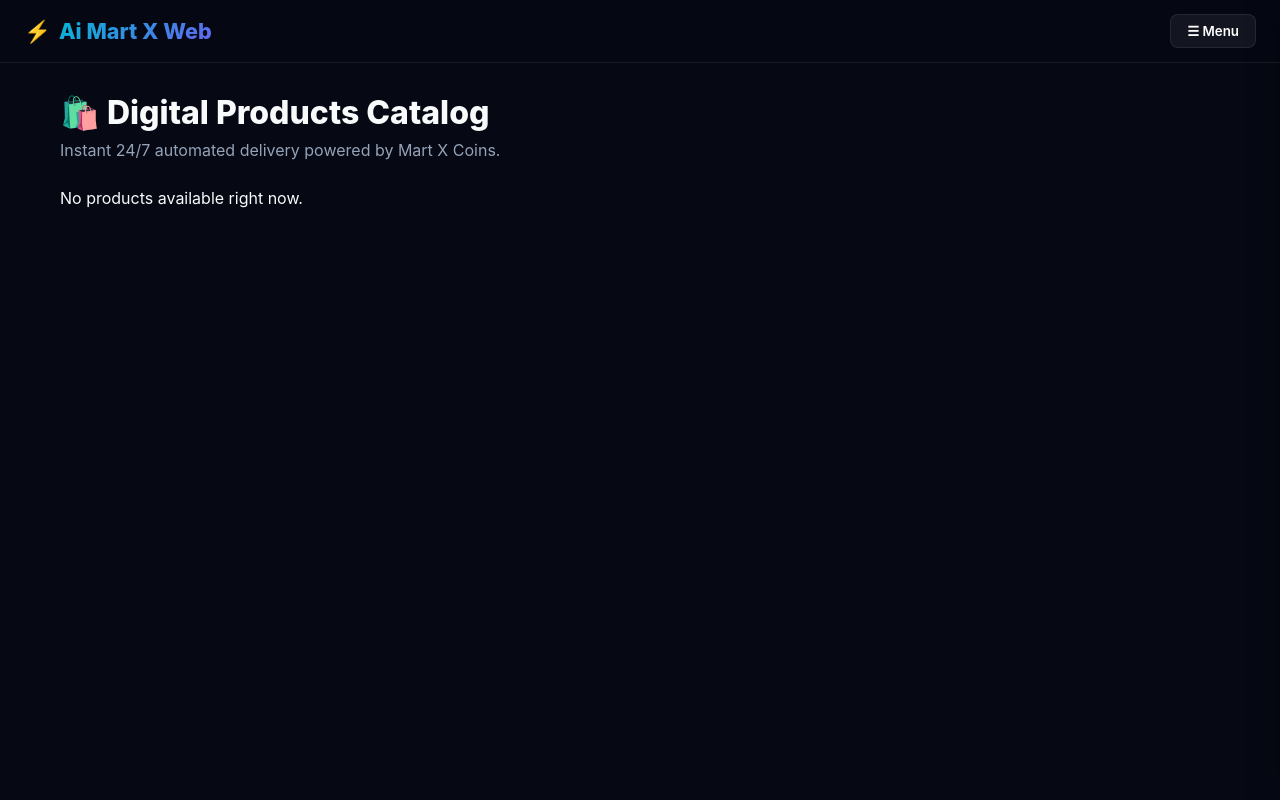
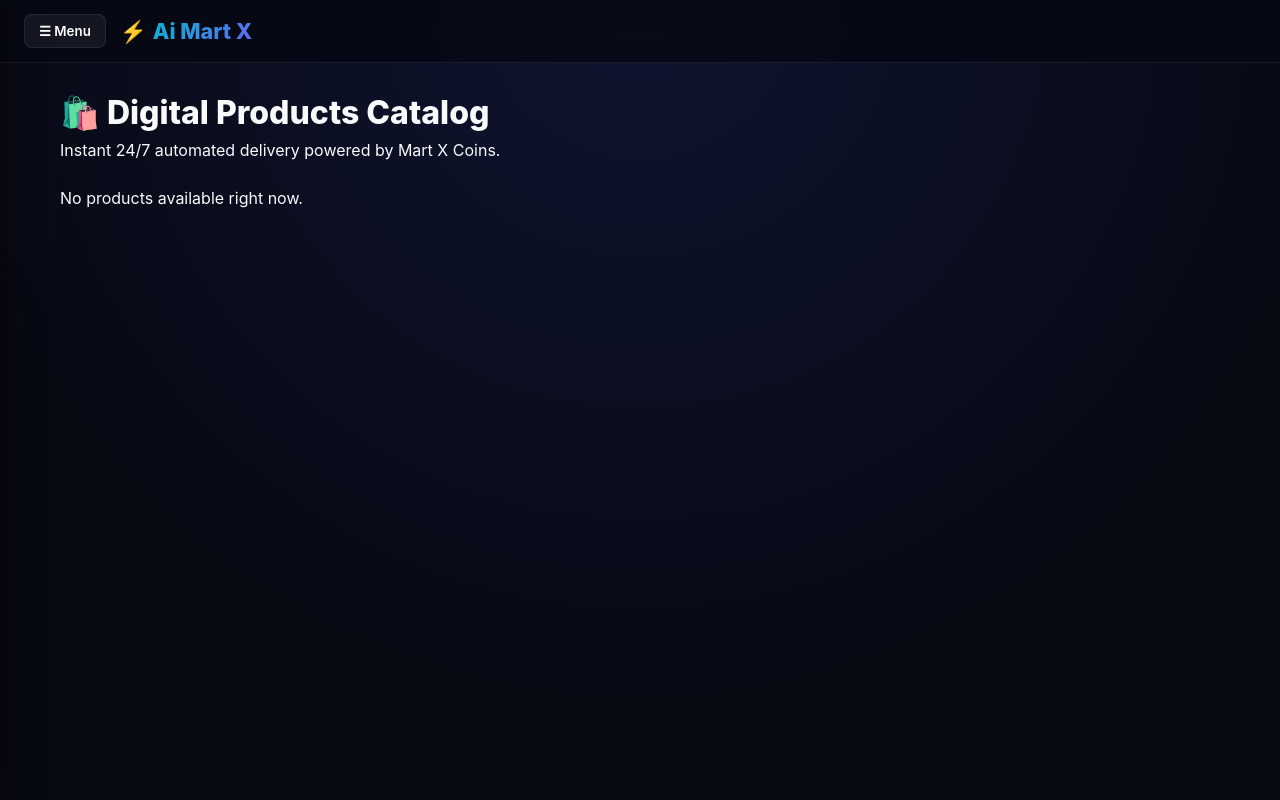
Before and after one commit to someshgamer123/ai-mart-x-web, a Flask app: page / in a window 1280 px wide. Run offline with Flask 3, Linux system fonts and the light colour scheme; data that the repository does not hold is empty.

Commit message:
Update base.html

```diff
--- a/templates/base.html
+++ b/templates/base.html
@@ -7,15 +7,15 @@
 
   <style>
     :root {
-      --bg-main: #060813;
-      --bg-card: rgba(15, 20, 38, 0.75);
-      --border-card: rgba(255, 255, 255, 0.08);
+      --bg: #070913;
+      --card-bg: rgba(16, 21, 38, 0.75);
+      --border: rgba(255, 255, 255, 0.08);
       --primary: #4f46e5;
       --primary-glow: #6366f1;
       --accent: #06b6d4;
       --gold: #f59e0b;
-      --text-main: #f8fafc;
-      --text-muted: #94a3b8;
+      --text: #f8fafc;
+      --muted: #94a3b8;
       --success: #10b981;
       --danger: #ef4444;
     }
@@ -30,26 +30,49 @@
     }
 
     body {
-      background-color: var(--bg-main);
-      color: var(--text-main);
+      background: radial-gradient(circle at 50% 0%, #101530 0%, var(--bg) 70%);
+      color: var(--text);
       min-height: 100vh;
       display: flex;
       flex-direction: column;
-      overflow-x: hidden;
     }
 
-    /* Glass Navbar */
+    /* Navbar with Menu on the LEFT */
     .navbar {
       position: sticky;
       top: 0;
       z-index: 100;
-      background: rgba(6, 8, 19, 0.85);
-      backdrop-filter: blur(16px);
-      border-bottom: 1px solid var(--border-card);
+      background: rgba(7, 9, 19, 0.85);
+      backdrop-filter: blur(20px);
+      border-bottom: 1px solid var(--border);
       padding: 14px 24px;
       display: flex;
       justify-content: space-between;
       align-items: center;
+    }
+
+    .nav-left {
+      display: flex;
+      align-items: center;
+      gap: 14px;
+    }
+
+    .menu-btn {
+      background: rgba(255, 255, 255, 0.06);
+      border: 1px solid var(--border);
+      color: #fff;
+      padding: 8px 14px;
+      border-radius: 8px;
+      cursor: pointer;
+      font-weight: 600;
+      display: flex;
+      align-items: center;
+      gap: 8px;
+      transition: 0.2s;
+    }
+    .menu-btn:hover {
+      background: rgba(99, 102, 241, 0.2);
+      border-color: var(--primary-glow);
     }
 
     .brand {
@@ -59,19 +82,12 @@
       text-decoration: none;
       display: flex;
       align-items: center;
-      gap: 8px;
+      gap: 6px;
     }
-
     .brand span {
       background: linear-gradient(135deg, var(--accent), var(--primary-glow));
       -webkit-background-clip: text;
       -webkit-text-fill-color: transparent;
-    }
-
-    .nav-actions {
-      display: flex;
-      align-items: center;
-      gap: 14px;
     }
 
     .badge-coins {
@@ -84,41 +100,24 @@
       font-size: 0.9rem;
     }
 
-    /* Menu Toggle Button */
-    .menu-btn {
-      background: rgba(255, 255, 255, 0.06);
-      border: 1px solid var(--border-card);
-      color: #fff;
-      padding: 8px 16px;
-      border-radius: 8px;
-      cursor: pointer;
-      font-weight: 600;
-      transition: 0.2s;
-    }
-
-    .menu-btn:hover {
-      background: rgba(255, 255, 255, 0.12);
-    }
-
-    /* Slide Drawer Menu (All Bot Features) */
+    /* LEFT Slide Drawer Menu */
     .drawer {
       position: fixed;
       top: 0;
-      right: -320px;
+      left: -320px;
       width: 300px;
       height: 100%;
-      background: #0d1124;
-      border-left: 1px solid var(--border-card);
+      background: #0c1024;
+      border-right: 1px solid var(--border);
       z-index: 1000;
-      transition: right 0.3s cubic-bezier(0.4, 0, 0.2, 1);
+      transition: left 0.3s cubic-bezier(0.4, 0, 0.2, 1);
       padding: 24px;
       display: flex;
       flex-direction: column;
-      box-shadow: -10px 0 30px rgba(0,0,0,0.5);
+      box-shadow: 10px 0 40px rgba(0,0,0,0.7);
     }
-
     .drawer.open {
-      right: 0;
+      left: 0;
     }
 
     .drawer-header {
@@ -295,32 +258,24 @@
         e.preventDefault(); return false;
       }
     }, false);
-
-    // 3. DevTools Debugger Trap
-    setInterval(function() {
-      const startTime = performance.now();
-      (function() {}['constructor']('debugger')());
-      if (performance.now() - startTime > 100) {
-        document.body.innerHTML = "<div style='display:flex;justify-content:center;align-items:center;height:100vh;background:#05070f;color:#ff3366;font-family:sans-serif;font-size:24px;text-align:center;'>⛔ Security Alert: Developer Tools are Disabled!</div>";
-      }
-    }, 1000);
   </script>
 </head>
 <body>
 
-  <!-- Navigation Bar -->
+  <!-- Navigation Bar (Menu Button on the LEFT) -->
   <header class="navbar">
-    <a href="/" class="brand">⚡ <span>Ai Mart X Web</span></a>
-    <div class="nav-actions">
+    <div class="nav-left">
+      <button class="menu-btn" onclick="toggleDrawer()">☰ Menu</button>
+      <a href="/" class="brand">⚡ <span>Ai Mart X</span></a>
+    </div>
+    <div>
       {% if current_user %}
         <div class="badge-coins">🪙 {{ current_user.coins }} Coins</div>
       {% endif %}
-      <!-- Menu Button with all features -->
-      <button class="menu-btn" onclick="toggleDrawer()">☰ Menu</button>
     </div>
   </header>
 
-  <!-- Slide Drawer Menu -->
+  <!-- Left Slide Drawer Menu (Zero Admin Link) -->
   <div class="drawer" id="menuDrawer">
     <div class="drawer-header">
       <h3 style="font-size: 1.1rem;">Store Navigation</h3>
@@ -366,15 +320,15 @@
 
     function copyText(text) {
       navigator.clipboard.writeText(text).then(() => {
-        alert("Copied to clipboard: " + text);
+        alert("Copied: " + text);
       });
     }
 
     async function openCheckout(productId, productName, price) {
-      const qty = prompt(`Enter quantity for ${productName}:`, "1");
+      const qty = prompt(`Quantity for ${productName}:`, "1");
       if (!qty || isNaN(qty) || parseInt(qty) <= 0) return;
 
-      const coupon = prompt("Have a discount coupon? Enter code (or leave empty):", "");
+      const coupon = prompt("Discount Coupon (Optional):", "");
 
       const res = await fetch("/api/checkout", {
         method: "POST",
@@ -388,7 +342,7 @@
 
       const data = await res.json();
       if (data.success) {
-        alert("🎉 " + data.message + "\nOrder ID: " + data.order_id);
+        alert("🎉 " + data.message);
         window.location.href = "/orders";
       } else {
         alert("❌ " + data.message);
```
Also changed, not shown: other parts of templates/base.html (+14 -51 lines).
